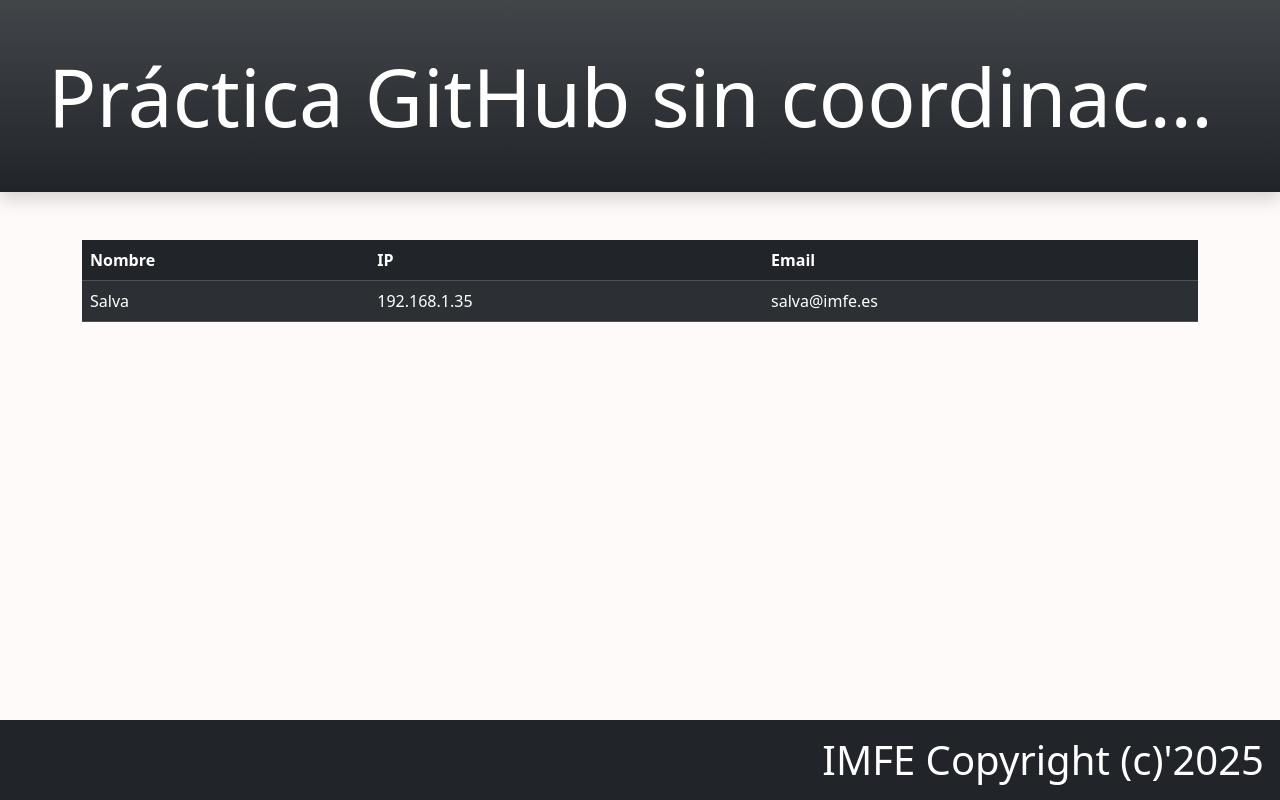
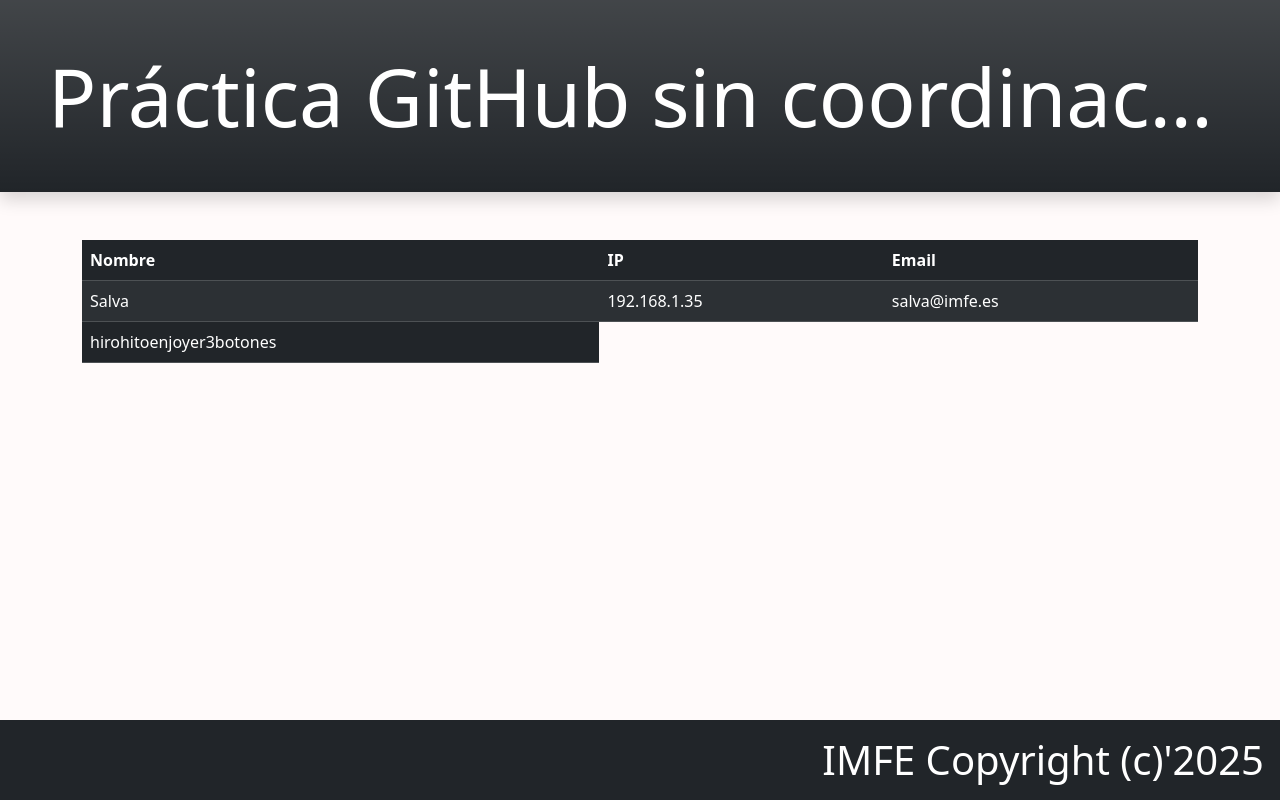
Before and after one commit to borilio/demo-10-grupal-descoordinado, a plain HTML site: page index.html in a window 1280 px wide. Drawn offline with nearby package versions, Linux system fonts and the light colour scheme.

Commit message:
Commiiiiiiiit

```diff
--- a/index.html
+++ b/index.html
@@ -31,6 +31,7 @@
                     <td>salva@imfe.es</td>
                 </tr>
                 <!-- Añadir una fila nueva cada uno -->
+                 <td>hirohitoenjoyer3botones</td>
 
 
             </tbody>
```
